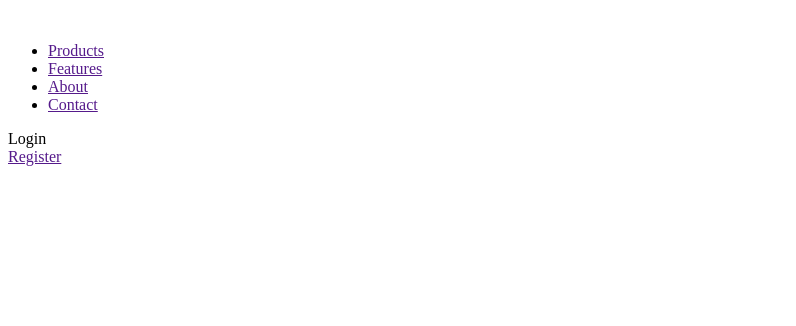
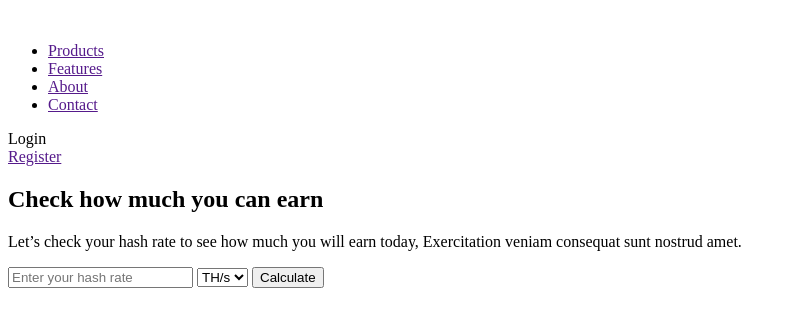
Before and after one commit to babboe1/Phantom_devz_crypto_project, a plain HTML site: page index.html in a window 1280 px wide. Shown: the whole page, without its empty margins (0-796 px from the left). Drawn offline with Linux system fonts and the light colour scheme.

Commit message:
Worked on the third section of the design

```diff
--- a/index.html
+++ b/index.html
@@ -1,11 +1,13 @@
 <!DOCTYPE html>
 <html lang="en">
+
    <head>
       <meta charset="UTF-8" />
       <meta http-equiv="X-UA-Compatible" content="IE=edge" />
       <meta name="viewport" content="width=device-width, initial-scale=1.0" />
       <title>Document</title>
    </head>
+
    <body id="body">
       <header id="header">
          <!-- Div container for logo image -->
@@ -40,7 +42,27 @@
             </div>
          </nav>
       </header>
-      <main id="main"></main>
+      <main id="main">
+         <section>
+            <div class="">
+               <div class="">
+                  <h2>Check how much you can earn</h2>
+                  <p>Let’s check your hash rate to see how much you will earn today, Exercitation veniam consequat sunt
+                     nostrud amet.</p>
+               </div>
+               <div class="">
+                  <label>
+                     <input type="text" placeholder="Enter your hash rate" />
+                     <select name="" id="">
+                        <option value="TH/s">TH/s</option>
+                     </select>
+                     <button type="button">Calculate</button>
+                  </label>
+               </div>
+            </div>
+         </section>
+      </main>
       <footer id="footer"></footer>
    </body>
+
 </html>
```
